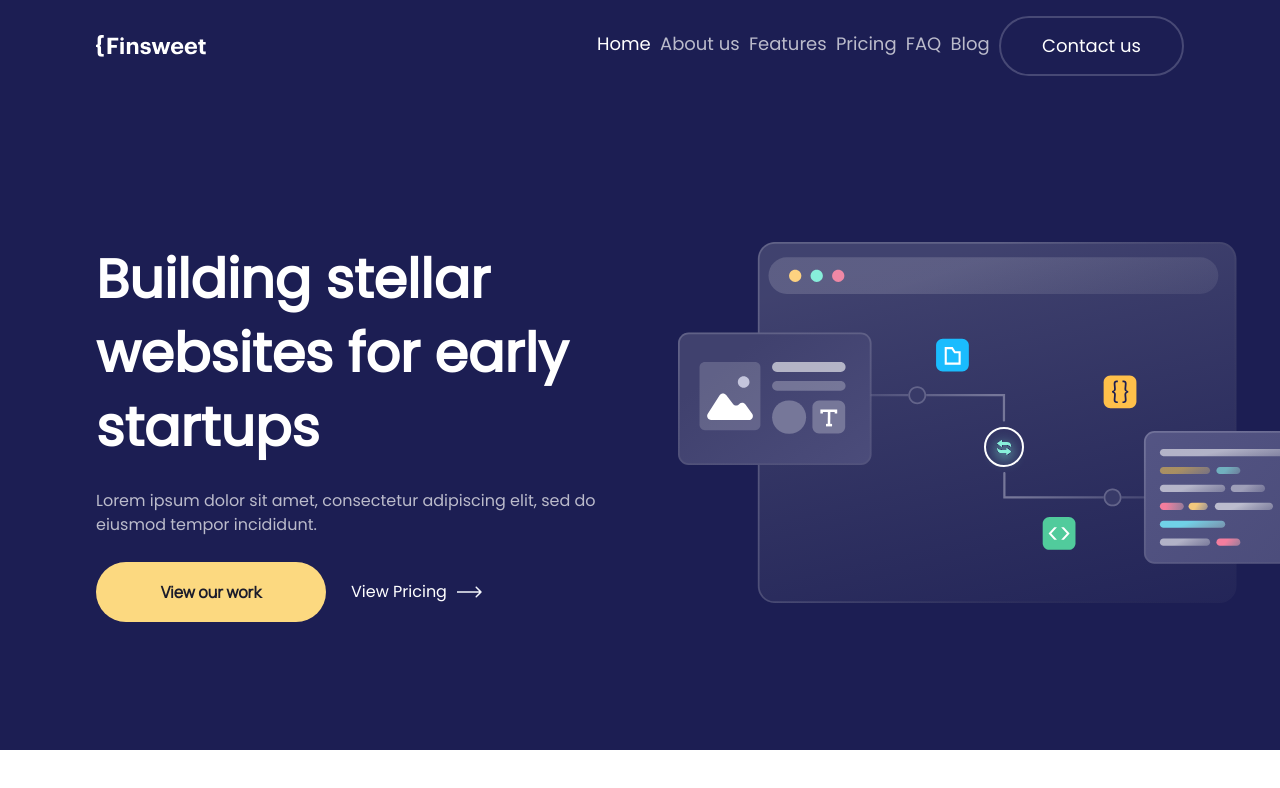
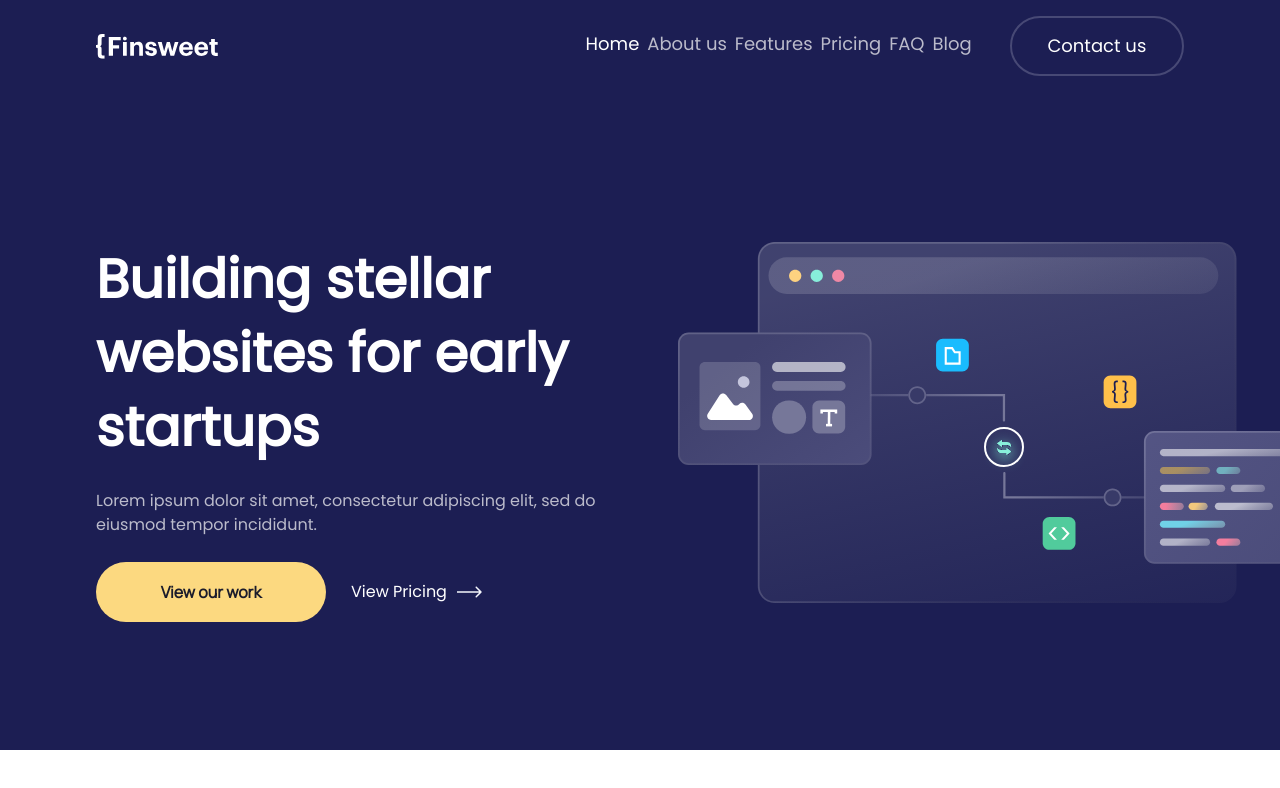
Before and after one commit to itsisan/myFinsweet, a website built with Vite: page index.html in a window 1280 px wide. Shown: the top 788 px of the page. Built offline with nearby package versions, Linux system fonts and the light colour scheme.

Commit message:
version 1.0.4

```diff
--- a/index.html
+++ b/index.html
@@ -17,7 +17,7 @@
               </a>
             </div>
             <div class="header__top__right">
-              <div class="header__top__nav">
+              <nav class="header__top__nav">
                 <a
                   href="index.html"
                   class="header__top__nav__link text-[#ffffff]"
@@ -32,10 +32,11 @@
                 >
                 <a href="FAQ.html" class="header__top__nav__link">FAQ</a>
                 <a href="blog.html" class="header__top__nav__link">Blog</a>
-                <a href="contact.html" class="header__top__btn text-[#ffffff]"
-                  >Contact us</a
-                >
-              </div>
+                <div class="animation start-home"></div>
+              </nav>
+              <a href="contact.html" class="header__top__btn text-[#ffffff]"
+                >Contact us</a
+              >
             </div>
           </div>
         </div>
--- a/public/tailwind/tailwind.css
+++ b/public/tailwind/tailwind.css
@@ -29,19 +29,19 @@
   }
 
   .header__top__inner {
-    @apply flex items-center w-[85%] mx-auto;
+    @apply flex items-center justify-between w-[85%] mx-auto;
   }
 
   .header__top__right {
-    @apply flex w-full h-[92px] text-lg flex-row-reverse place-items-center justify-between font-[500];
+    @apply w-[55%] flex gap-[30px] h-[92px] text-lg flex-row items-center justify-between font-[500];
   }
 
   .header__top__nav {
-    @apply w-[60%] flex items-center justify-between  text-[#BBBBCB];
+    @apply relative w-[70%] flex items-center justify-between text-[#BBBBCB];
   }
 
   .header__top__nav__link {
-    @apply relative pb-[5px] hover:text-[#ffffff] transition;
+    @apply relative pb-[5px] text-center hover:text-[#ffffff] transition;
   }
 
   .header__top__nav__link::after {
```
Also changed, not shown: public/css/main.css.
